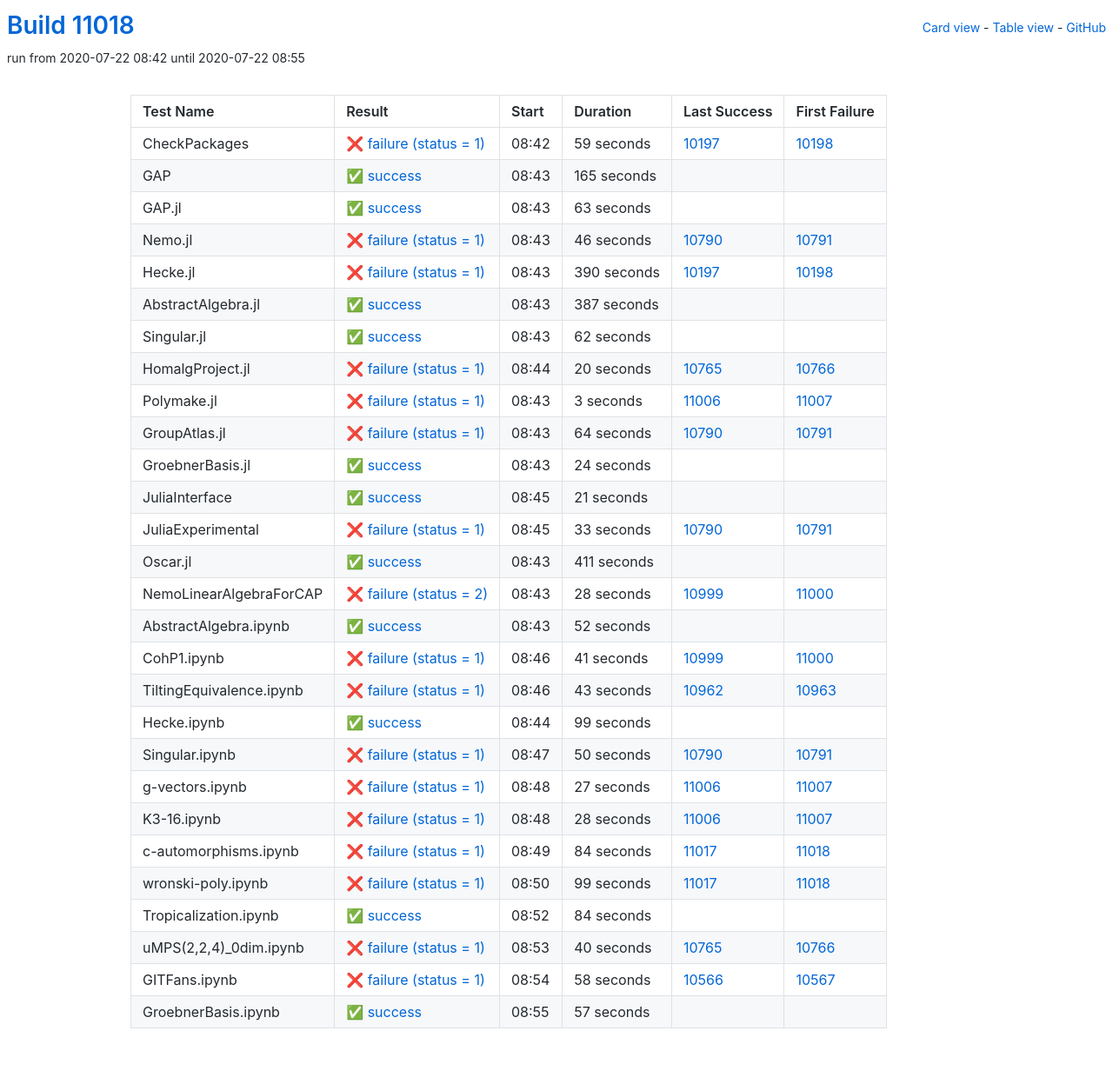
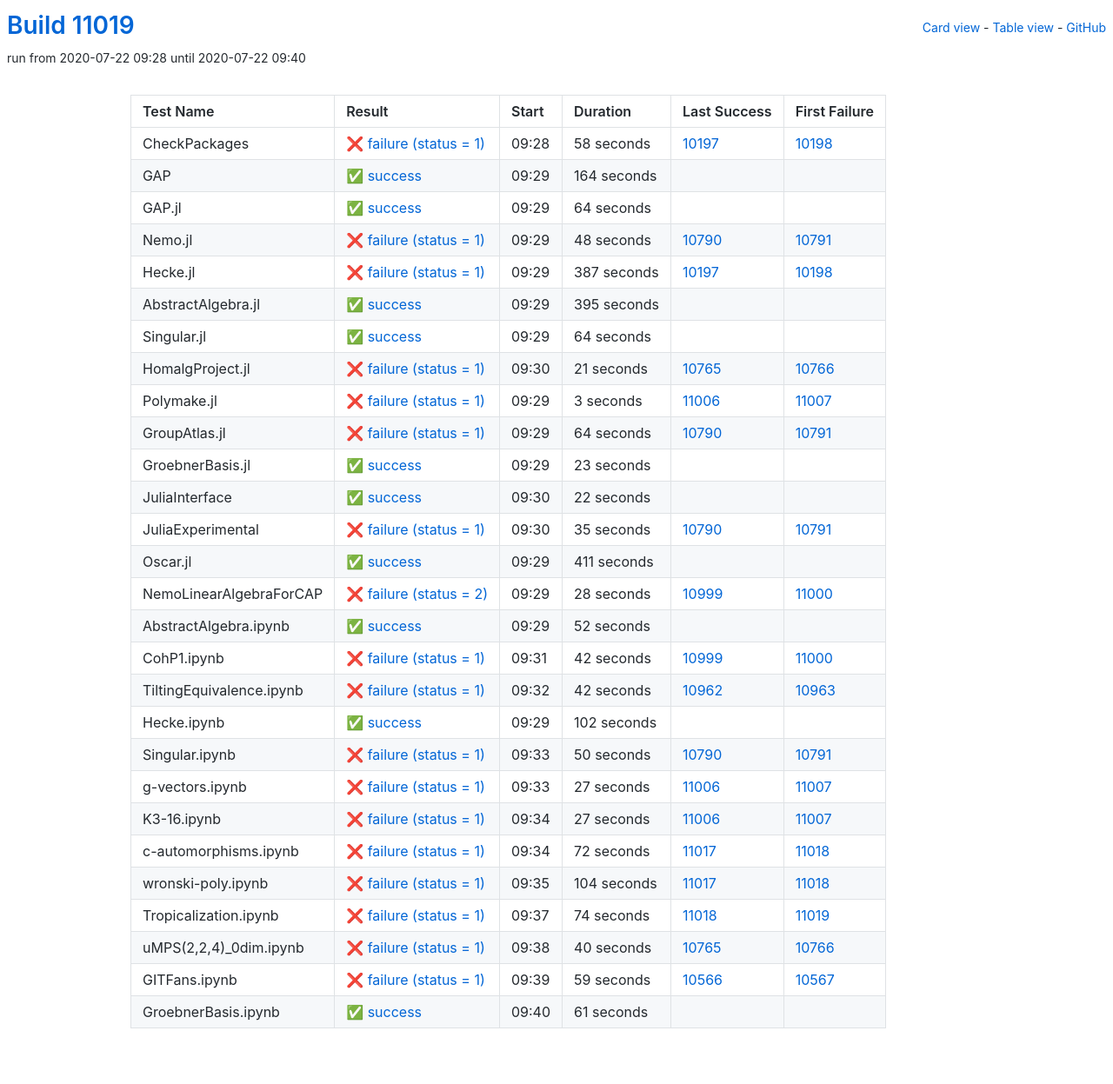
Before and after one commit to oscar-system/oscar-ci-status, a Jekyll site: the page built from table.html, in a window 1280 px wide. Shown: the whole page at 87% size. Built offline with Jekyll 4.4.1, drawn with Linux system fonts in a browser that asks for light colours.

Commit message:
Build #11019

```diff
--- a/_data/ci.yml
+++ b/_data/ci.yml
@@ -1,6 +1,6 @@
 ---
-build: 11018
-build_url: https://oscarci.mathematik.uni-kl.de/job/oscar/11018/
+build: 11019
+build_url: https://oscarci.mathematik.uni-kl.de/job/oscar/11019/
 job: oscar
 organization: oscar-system
 repo: oscar-ci-status
@@ -8,104 +8,104 @@
 tests:
 - name: CheckPackages
   id: checkpackages
-  log: https://oscarci.mathematik.uni-kl.de/job/oscar/11018/artifact/logs/build-11018/CheckPackages.log
-  start: 2020-07-22 08:42
+  log: https://oscarci.mathematik.uni-kl.de/job/oscar/11019/artifact/logs/build-11019/CheckPackages.log
+  start: 2020-07-22 09:28
   success: false
   exitcode: 1
   status: failure
-  duration: 59
+  duration: 58
   last_success: 10197
   last_success_url: https://oscarci.mathematik.uni-kl.de/job/oscar/10197/
   first_failure: 10198
   first_failure_url: https://oscarci.mathematik.uni-kl.de/job/oscar/10198/
 - name: GAP
   id: gap
-  log: https://oscarci.mathematik.uni-kl.de/job/oscar/11018/artifact/logs/build-11018/GAP.log
-  start: 2020-07-22 08:43
+  log: https://oscarci.mathematik.uni-kl.de/job/oscar/11019/artifact/logs/build-11019/GAP.log
+  start: 2020-07-22 09:29
   success: true
   exitcode: 0
   status: success
-  duration: 165
+  duration: 164
   last_success: false
   last_success_url:
   first_failure: false
   first_failure_url:
 - name: GAP.jl
   id: gap-jl
-  log: https://oscarci.mathematik.uni-kl.de/job/oscar/11018/artifact/logs/build-11018/GAP.jl.log
-  start: 2020-07-22 08:43
+  log: https://oscarci.mathematik.uni-kl.de/job/oscar/11019/artifact/logs/build-11019/GAP.jl.log
+  start: 2020-07-22 09:29
   success: true
   exitcode: 0
   status: success
-  duration: 63
+  duration: 64
   last_success: false
   last_success_url:
   first_failure: false
   first_failure_url:
 - name: Nemo.jl
   id: nemo-jl
-  log: https://oscarci.mathematik.uni-kl.de/job/oscar/11018/artifact/logs/build-11018/Nemo.jl.log
-  start: 2020-07-22 08:43
+  log: https://oscarci.mathematik.uni-kl.de/job/oscar/11019/artifact/logs/build-11019/Nemo.jl.log
+  start: 2020-07-22 09:29
   success: false
   exitcode: 1
   status: failure
-  duration: 46
+  duration: 48
   last_success: 10790
   last_success_url: https://oscarci.mathematik.uni-kl.de/job/oscar/10790/
   first_failure: 10791
   first_failure_url: https://oscarci.mathematik.uni-kl.de/job/oscar/10791/
 - name: Hecke.jl
   id: hecke-jl
-  log: https://oscarci.mathematik.uni-kl.de/job/oscar/11018/artifact/logs/build-11018/Hecke.jl.log
-  start: 2020-07-22 08:43
+  log: https://oscarci.mathematik.uni-kl.de/job/oscar/11019/artifact/logs/build-11019/Hecke.jl.log
+  start: 2020-07-22 09:29
   success: false
   exitcode: 1
   status: failure
-  duration: 390
+  duration: 387
   last_success: 10197
   last_success_url: https://oscarci.mathematik.uni-kl.de/job/oscar/10197/
   first_failure: 10198
   first_failure_url: https://oscarci.mathematik.uni-kl.de/job/oscar/10198/
 - name: AbstractAlgebra.jl
   id: abstractalgebra-jl
-  log: https://oscarci.mathematik.uni-kl.de/job/oscar/11018/artifact/logs/build-11018/AbstractAlgebra.jl.log
-  start: 2020-07-22 08:43
+  log: https://oscarci.mathematik.uni-kl.de/job/oscar/11019/artifact/logs/build-11019/AbstractAlgebra.jl.log
+  start: 2020-07-22 09:29
   success: true
   exitcode: 0
   status: success
-  duration: 387
+  duration: 395
   last_success: false
   last_success_url:
   first_failure: false
   first_failure_url:
 - name: Singular.jl
   id: singular-jl
-  log: https://oscarci.mathematik.uni-kl.de/job/oscar/11018/artifact/logs/build-11018/Singular.jl.log
-  start: 2020-07-22 08:43
+  log: https://oscarci.mathematik.uni-kl.de/job/oscar/11019/artifact/logs/build-11019/Singular.jl.log
+  start: 2020-07-22 09:29
   success: true
   exitcode: 0
   status: success
-  duration: 62
+  duration: 64
   last_success: false
   last_success_url:
   first_failure: false
   first_failure_url:
 - name: HomalgProject.jl
   id: homalgproject-jl
-  log: https://oscarci.mathematik.uni-kl.de/job/oscar/11018/artifact/logs/build-11018/HomalgProject.jl.log
-  start: 2020-07-22 08:44
+  log: https://oscarci.mathematik.uni-kl.de/job/oscar/11019/artifact/logs/build-11019/HomalgProject.jl.log
+  start: 2020-07-22 09:30
   success: false
   exitcode: 1
   status: failure
-  duration: 20
+  duration: 21
   last_success: 10765
   last_success_url: https://oscarci.mathematik.uni-kl.de/job/oscar/10765/
   first_failure: 10766
   first_failure_url: https://oscarci.mathematik.uni-kl.de/job/oscar/10766/
 - name: Polymake.jl
   id: polymake-jl
-  log: https://oscarci.mathematik.uni-kl.de/job/oscar/11018/artifact/logs/build-11018/Polymake.jl.log
-  start: 2020-07-22 08:43
+  log: https://oscarci.mathematik.uni-kl.de/job/oscar/11019/artifact/logs/build-11019/Polymake.jl.log
+  start: 2020-07-22 09:29
   success: false
   exitcode: 1
   status: failure
@@ -116,8 +116,8 @@
   first_failure_url: https://oscarci.mathematik.uni-kl.de/job/oscar/11007/
 - name: GroupAtlas.jl
   id: groupatlas-jl
-  log: https://oscarci.mathematik.uni-kl.de/job/oscar/11018/artifact/logs/build-11018/GroupAtlas.jl.log
-  start: 2020-07-22 08:43
+  log: https://oscarci.mathematik.uni-kl.de/job/oscar/11019/artifact/logs/build-11019/GroupAtlas.jl.log
+  start: 2020-07-22 09:29
   success: false
   exitcode: 1
   status: failure
@@ -128,44 +128,44 @@
   first_failure_url: https://oscarci.mathematik.uni-kl.de/job/oscar/10791/
 - name: GroebnerBasis.jl
   id: groebnerbasis-jl
-  log: https://oscarci.mathematik.uni-kl.de/job/oscar/11018/artifact/logs/build-11018/GroebnerBasis.jl.log
-  start: 2020-07-22 08:43
+  log: https://oscarci.mathematik.uni-kl.de/job/oscar/11019/artifact/logs/build-11019/GroebnerBasis.jl.log
+  start: 2020-07-22 09:29
   success: true
   exitcode: 0
   status: success
-  duration: 24
+  duration: 23
   last_success: false
   last_success_url:
   first_failure: false
   first_failure_url:
 - name: JuliaInterface
   id: juliainterface
-  log: https://oscarci.mathematik.uni-kl.de/job/oscar/11018/artifact/logs/build-11018/JuliaInterface.log
-  start: 2020-07-22 08:45
+  log: https://oscarci.mathematik.uni-kl.de/job/oscar/11019/artifact/logs/build-11019/JuliaInterface.log
+  start: 2020-07-22 09:30
   success: true
   exitcode: 0
   status: success
-  duration: 21
+  duration: 22
   last_success: false
   last_success_url:
   first_failure: false
   first_failure_url:
 - name: JuliaExperimental
   id: juliaexperimental
-  log: https://oscarci.mathematik.uni-kl.de/job/oscar/11018/artifact/logs/build-11018/JuliaExperimental.log
-  start: 2020-07-22 08:45
+  log: https://oscarci.mathematik.uni-kl.de/job/oscar/11019/artifact/logs/build-11019/JuliaExperimental.log
+  start: 2020-07-22 09:30
   success: false
   exitcode: 1
   status: failure
-  duration: 33
+  duration: 35
   last_success: 10790
   last_success_url: https://oscarci.mathematik.uni-kl.de/job/oscar/10790/
   first_failure: 10791
   first_failure_url: https://oscarci.mathematik.uni-kl.de/job/oscar/10791/
 - name: Oscar.jl
   id: oscar-jl
-  log: https://oscarci.mathematik.uni-kl.de/job/oscar/11018/artifact/logs/build-11018/Oscar.jl.log
-  start: 2020-07-22 08:43
+  log: https://oscarci.mathematik.uni-kl.de/job/oscar/11019/artifact/logs/build-11019/Oscar.jl.log
+  start: 2020-07-22 09:29
   success: true
   exitcode: 0
   status: success
@@ -176,8 +176,8 @@
   first_failure_url:
 - name: NemoLinearAlgebraForCAP
   id: nemolinearalgebraforcap
-  log: https://oscarci.mathematik.uni-kl.de/job/oscar/11018/artifact/logs/build-11018/NemoLinearAlgebraForCAP.log
-  start: 2020-07-22 08:43
+  log: https://oscarci.mathematik.uni-kl.de/job/oscar/11019/artifact/logs/build-11019/NemoLinearAlgebraForCAP.log
+  start: 2020-07-22 09:29
   success: false
   exitcode: 2
   status: failure
@@ -188,8 +188,8 @@
   first_failure_url: https://oscarci.mathematik.uni-kl.de/job/oscar/11000/
 - name: AbstractAlgebra.ipynb
   id: abstractalgebra-ipynb
-  log: https://oscarci.mathematik.uni-kl.de/job/oscar/11018/artifact/logs/build-11018/AbstractAlgebra.ipynb.log
-  start: 2020-07-22 08:43
+  log: https://oscarci.mathematik.uni-kl.de/job/oscar/11019/artifact/logs/build-11019/AbstractAlgebra.ipynb.log
+  start: 2020-07-22 09:29
   success: true
   exitcode: 0
   status: success
@@ -200,44 +200,44 @@
   first_failure_url:
 - name: CohP1.ipynb
   id: cohp1-ipynb
-  log: https://oscarci.mathematik.uni-kl.de/job/oscar/11018/artifact/logs/build-11018/CohP1.ipynb.log
-  start: 2020-07-22 08:46
+  log: https://oscarci.mathematik.uni-kl.de/job/oscar/11019/artifact/logs/build-11019/CohP1.ipynb.log
+  start: 2020-07-22 09:31
   success: false
   exitcode: 1
   status: failure
-  duration: 41
+  duration: 42
   last_success: 10999
   last_success_url: https://oscarci.mathematik.uni-kl.de/job/oscar/10999/
   first_failure: 11000
   first_failure_url: https://oscarci.mathematik.uni-kl.de/job/oscar/11000/
 - name: TiltingEquivalence.ipynb
   id: tiltingequivalence-ipynb
-  log: https://oscarci.mathematik.uni-kl.de/job/oscar/11018/artifact/logs/build-11018/TiltingEquivalence.ipynb.log
-  start: 2020-07-22 08:46
+  log: https://oscarci.mathematik.uni-kl.de/job/oscar/11019/artifact/logs/build-11019/TiltingEquivalence.ipynb.log
+  start: 2020-07-22 09:32
   success: false
   exitcode: 1
   status: failure
-  duration: 43
+  duration: 42
   last_success: 10962
   last_success_url: https://oscarci.mathematik.uni-kl.de/job/oscar/10962/
   first_failure: 10963
   first_failure_url: https://oscarci.mathematik.uni-kl.de/job/oscar/10963/
 - name: Hecke.ipynb
   id: hecke-ipynb
-  log: https://oscarci.mathematik.uni-kl.de/job/oscar/11018/artifact/logs/build-11018/Hecke.ipynb.log
-  start: 2020-07-22 08:44
+  log: https://oscarci.mathematik.uni-kl.de/job/oscar/11019/artifact/logs/build-11019/Hecke.ipynb.log
+  start: 2020-07-22 09:29
   success: true
   exitcode: 0
   status: success
-  duration: 99
+  duration: 102
   last_success: false
   last_success_url:
   first_failure: false
   first_failure_url:
 - name: Singular.ipynb
   id: singular-ipynb
-  log: https://oscarci.mathematik.uni-kl.de/job/oscar/11018/artifact/logs/build-11018/Singular.ipynb.log
-  start: 2020-07-22 08:47
+  log: https://oscarci.mathematik.uni-kl.de/job/oscar/11019/artifact/logs/build-11019/Singular.ipynb.log
+  start: 2020-07-22 09:33
   success: false
   exitcode: 1
   status: failure
@@ -248,8 +248,8 @@
   first_failure_url: https://oscarci.mathematik.uni-kl.de/job/oscar/10791/
 - name: g-vectors.ipynb
   id: g-vectors-ipynb
-  log: https://oscarci.mathematik.uni-kl.de/job/oscar/11018/artifact/logs/build-11018/g-vectors.ipynb.log
-  start: 2020-07-22 08:48
+  log: https://oscarci.mathematik.uni-kl.de/job/oscar/11019/artifact/logs/build-11019/g-vectors.ipynb.log
+  start: 2020-07-22 09:33
   success: false
   exitcode: 1
   status: failure
@@ -260,56 +260,56 @@
   first_failure_url: https://oscarci.mathematik.uni-kl.de/job/oscar/11007/
 - name: K3-16.ipynb
   id: k3-16-ipynb
-  log: https://oscarci.mathematik.uni-kl.de/job/oscar/11018/artifact/logs/build-11018/K3-16.ipynb.log
-  start: 2020-07-22 08:48
+  log: https://oscarci.mathematik.uni-kl.de/job/oscar/11019/artifact/logs/build-11019/K3-16.ipynb.log
+  start: 2020-07-22 09:34
   success: false
   exitcode: 1
   status: failure
-  duration: 28
+  duration: 27
   last_success: 11006
   last_success_url: https://oscarci.mathematik.uni-kl.de/job/oscar/11006/
   first_failure: 11007
   first_failure_url: https://oscarci.mathematik.uni-kl.de/job/oscar/11007/
 - name: c-automorphisms.ipynb
   id: c-automorphisms-ipynb
-  log: https://oscarci.mathematik.uni-kl.de/job/oscar/11018/artifact/logs/build-11018/c-automorphisms.ipynb.log
-  start: 2020-07-22 08:49
+  log: https://oscarci.mathematik.uni-kl.de/job/oscar/11019/artifact/logs/build-11019/c-automorphisms.ipynb.log
+  start: 2020-07-22 09:34
   success: false
   exitcode: 1
   status: failure
-  duration: 84
+  duration: 72
   last_success: 11017
   last_success_url: https://oscarci.mathematik.uni-kl.de/job/oscar/11017/
   first_failure: 11018
   first_failure_url: https://oscarci.mathematik.uni-kl.de/job/oscar/11018/
 - name: wronski-poly.ipynb
   id: wronski-poly-ipynb
-  log: https://oscarci.mathematik.uni-kl.de/job/oscar/11018/artifact/logs/build-11018/wronski-poly.ipynb.log
-  start: 2020-07-22 08:50
+  log: https://oscarci.mathematik.uni-kl.de/job/oscar/11019/artifact/logs/build-11019/wronski-poly.ipynb.log
+  start: 2020-07-22 09:35
   success: false
   exitcode: 1
   status: failure
-  duration: 99
+  duration: 104
   last_success: 11017
   last_success_url: https://oscarci.mathematik.uni-kl.de/job/oscar/11017/
   first_failure: 11018
   first_failure_url: https://oscarci.mathematik.uni-kl.de/job/oscar/11018/
 - name: Tropicalization.ipynb
   id: tropicalization-ipynb
-  log: https://oscarci.mathematik.uni-kl.de/job/oscar/11018/artifact/logs/build-11018/Tropicalization.ipynb.log
-  start: 2020-07-22 08:52
-  success: true
-  exitcode: 0
-  status: success
-  duration: 84
-  last_success: false
-  last_success_url:
-  first_failure: false
-  first_failure_url:
+  log: https://oscarci.mathematik.uni-kl.de/job/oscar/11019/artifact/logs/build-11019/Tropicalization.ipynb.log
+  start: 2020-07-22 09:37
+  success: false
+  exitcode: 1
+  status: failure
+  duration: 74
+  last_success: 11018
+  last_success_url: https://oscarci.mathematik.uni-kl.de/job/oscar/11018/
+  first_failure: 11019
+  first_failure_url: https://oscarci.mathematik.uni-kl.de/job/oscar/11019/
 - name: uMPS(2,2,4)_0dim.ipynb
   id: umps-2-2-4-0dim-ipynb
-  log: https://oscarci.mathematik.uni-kl.de/job/oscar/11018/artifact/logs/build-11018/uMPS-2-2-4-_0dim.ipynb.log
-  start: 2020-07-22 08:53
+  log: https://oscarci.mathematik.uni-kl.de/job/oscar/11019/artifact/logs/build-11019/uMPS-2-2-4-_0dim.ipynb.log
+  start: 2020-07-22 09:38
   success: false
   exitcode: 1
   status: failure
@@ -320,24 +320,24 @@
   first_failure_url: https://oscarci.mathematik.uni-kl.de/job/oscar/10766/
 - name: GITFans.ipynb
   id: gitfans-ipynb
-  log: https://oscarci.mathematik.uni-kl.de/job/oscar/11018/artifact/logs/build-11018/GITFans.ipynb.log
-  start: 2020-07-22 08:54
+  log: https://oscarci.mathematik.uni-kl.de/job/oscar/11019/artifact/logs/build-11019/GITFans.ipynb.log
+  start: 2020-07-22 09:39
   success: false
   exitcode: 1
   status: failure
-  duration: 58
+  duration: 59
   last_success: 10566
   last_success_url: https://oscarci.mathematik.uni-kl.de/job/oscar/10566/
   first_failure: 10567
   first_failure_url: https://oscarci.mathematik.uni-kl.de/job/oscar/10567/
 - name: GroebnerBasis.ipynb
   id: groebnerbasis-ipynb
-  log: https://oscarci.mathematik.uni-kl.de/job/oscar/11018/artifact/logs/build-11018/GroebnerBasis.ipynb.log
-  start: 2020-07-22 08:55
+  log: https://oscarci.mathematik.uni-kl.de/job/oscar/11019/artifact/logs/build-11019/GroebnerBasis.ipynb.log
+  start: 2020-07-22 09:40
   success: true
   exitcode: 0
   status: success
-  duration: 57
+  duration: 61
   last_success: false
   last_success_url:
   first_failure: false
```
Also changed, not shown: README.md.
